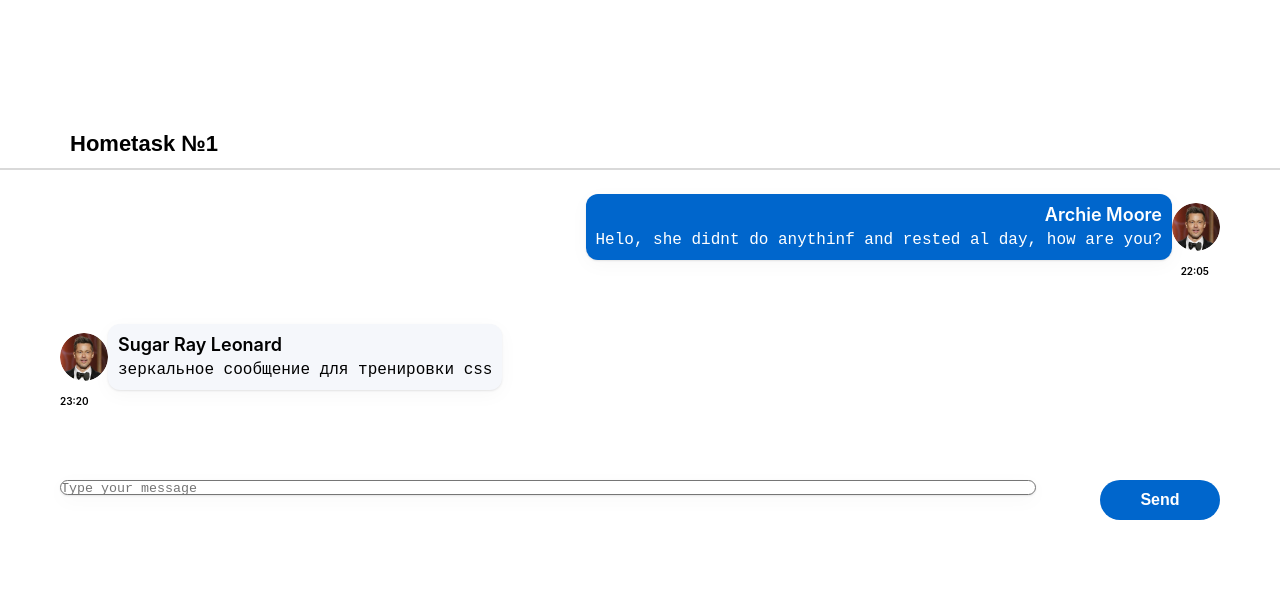
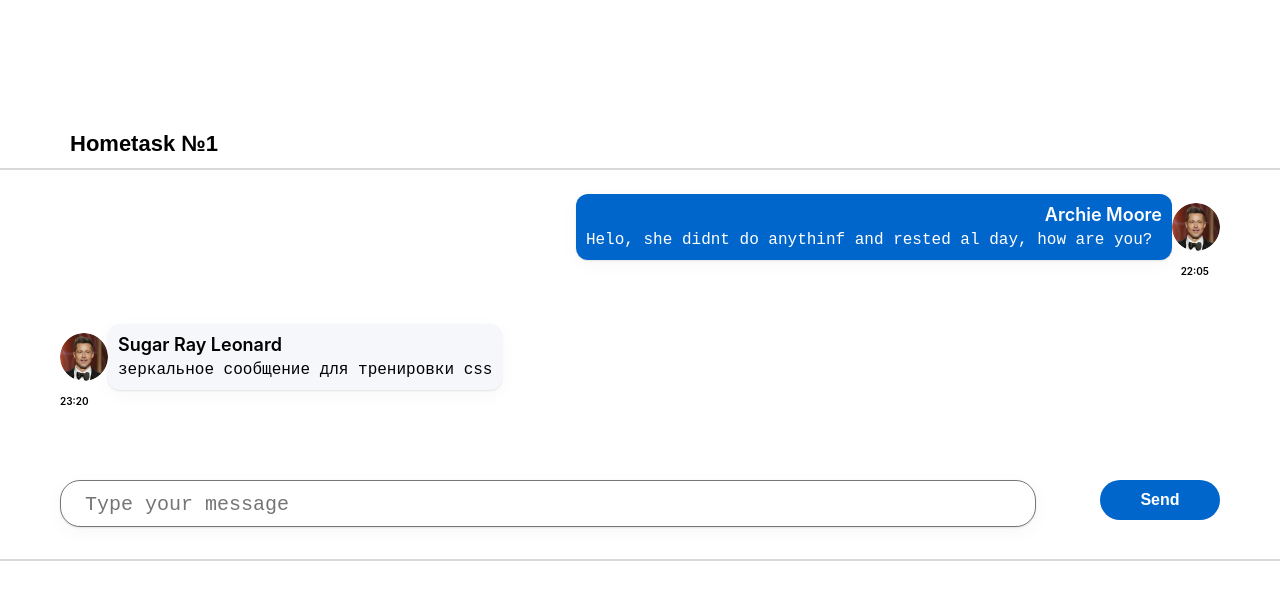
Before and after one commit to danya0ryaba/homework1, a React (Create React App) app: page / in a window 1280 px wide. Shown: the top 600 px of the page. Built offline with nearby package versions, Linux system fonts and the light colour scheme.

Commit message:
Corrected the layout

```diff
--- a/src/s2-homeworks/hw01/HW1.tsx
+++ b/src/s2-homeworks/hw01/HW1.tsx
@@ -34,7 +34,7 @@ export const message0: MessageType = {
         name: 'Archie Moore',  // можно менять
     },
     message: {
-        text: 'Helo, she didnt do anythinf and rested al day, how are you?', // можно менять
+        text: 'Helo, she didnt do anythinf and rested al day, how are you? ', // можно менять
         time: '22:05', // можно менять
     },
 }
@@ -65,6 +65,7 @@ const HW1 = () => {
                 {/*для автоматической проверки дз (не менять)*/}
                 <MessageSender M={Message} />
             </div>
+            <hr />
         </div>
     )
 }
--- a/src/s2-homeworks/hw01/message-sender/MessageSender.module.css
+++ b/src/s2-homeworks/hw01/message-sender/MessageSender.module.css
@@ -1,20 +1,23 @@
 .sendForm {
     display: flex;
     justify-content: space-between;
+    margin-bottom: 32px;
 }
 
-/* надо переписать езе стили дляMessage.module.css text тк при отправке большого сообщения получается дичь */
 .textarea {
+    padding: 12px 24px;
     overflow: hidden;
-    height: 100%;
+    font-size: 20px;
     outline: none;
     resize: none;
     box-shadow: 0px 5px 20px rgba(29, 33, 38, 0.03), 0px 1px 2px rgba(29, 33, 38, 0.1);
     border-radius: 20px;
-    max-height: 40px;
     width: 976px;
 }
 
+.textarea::placeholder {
+    font-size: 20px;
+}
 
 .button {
     border: 0;
@@ -27,10 +30,13 @@
     font-style: normal;
     font-weight: 600;
     font-size: 16px;
+    transition: background 0.1s linear;
 }
 
 .button:hover {
     cursor: pointer;
+    background: #d8e1ea;
+    color: rgba(15, 16, 15, 0.611)
 }
 
 .button:active {}
--- a/src/s2-homeworks/hw01/message/Message.module.css
+++ b/src/s2-homeworks/hw01/message/Message.module.css
@@ -6,7 +6,6 @@
 .imageAndText {
     display: flex;
     justify-content: flex-end;
-
 }
 
 .imageAndText img {
@@ -19,6 +18,9 @@
 }
 
 .text {
+    overflow: auto;
+    /* max-width: 620px; */
+
     order: 1;
     border-radius: 12px;
     background-color: #0066CC;
@@ -49,7 +51,8 @@
 }
 
 .messageText {
-    text-align: right;
+    word-wrap: break-word;
+    text-align: left;
     white-space: pre-wrap;
     font-family: 'Montserrat' sans-serif;
     font-style: normal;
```
